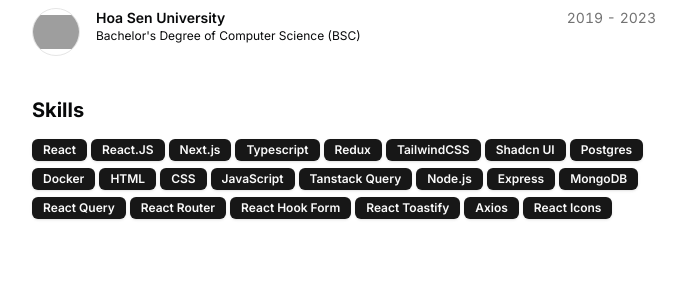
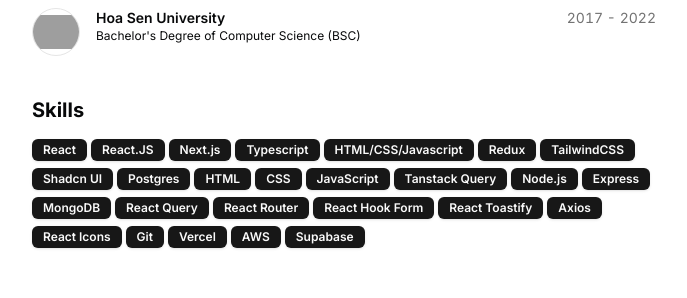
Before and after one commit to thangph2146/portfolio, a Next.js app: page / in a window 1280 px wide. Shown: the part 1060-1358 px from the top of the page, without its empty margins (296-983 px from the left). Built offline with nearby package versions, Linux system fonts and the light colour scheme; grey boxes are pictures that could not be loaded.

Commit message:
Refactor resume data: Update education information and add new technologies

```diff
--- a/src/data/resume.tsx
+++ b/src/data/resume.tsx
@@ -17,11 +17,11 @@
     "React.JS",
     "Next.js",
     "Typescript",
+    "HTML/CSS/Javascript",
     "Redux",
     "TailwindCSS",
     "Shadcn UI",
     "Postgres",
-    "Docker",
     "HTML",
     "CSS",
     "JavaScript",
@@ -35,6 +35,10 @@
     "React Toastify",
     "Axios",
     "React Icons",
+    "Git",
+    "Vercel",
+    "AWS",
+    "Supabase",
   ],
   navbar: [
     { href: "/", icon: HomeIcon, label: "Home" },
@@ -181,8 +185,8 @@
       href: "https://www.hoasen.edu.vn/",
       degree: "Bachelor's Degree of Computer Science (BSC)",
       logoUrl: "https://cdn.haitrieu.com/wp-content/uploads/2021/10/DH-Hoa-Sen-Main-Icon.png",
-      start: "2019",
-      end: "2023",
+      start: "2017",
+      end: "2022",
     }
   ],
   projects: [
```
